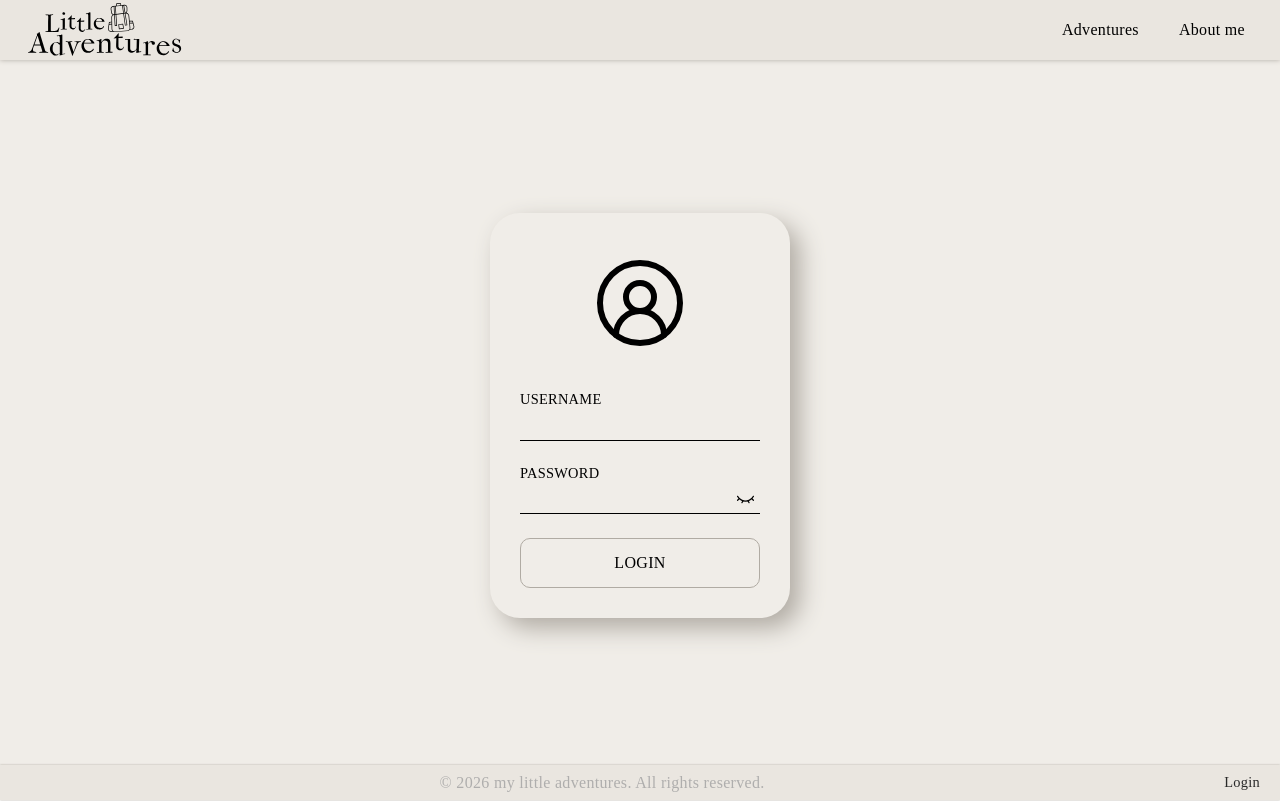
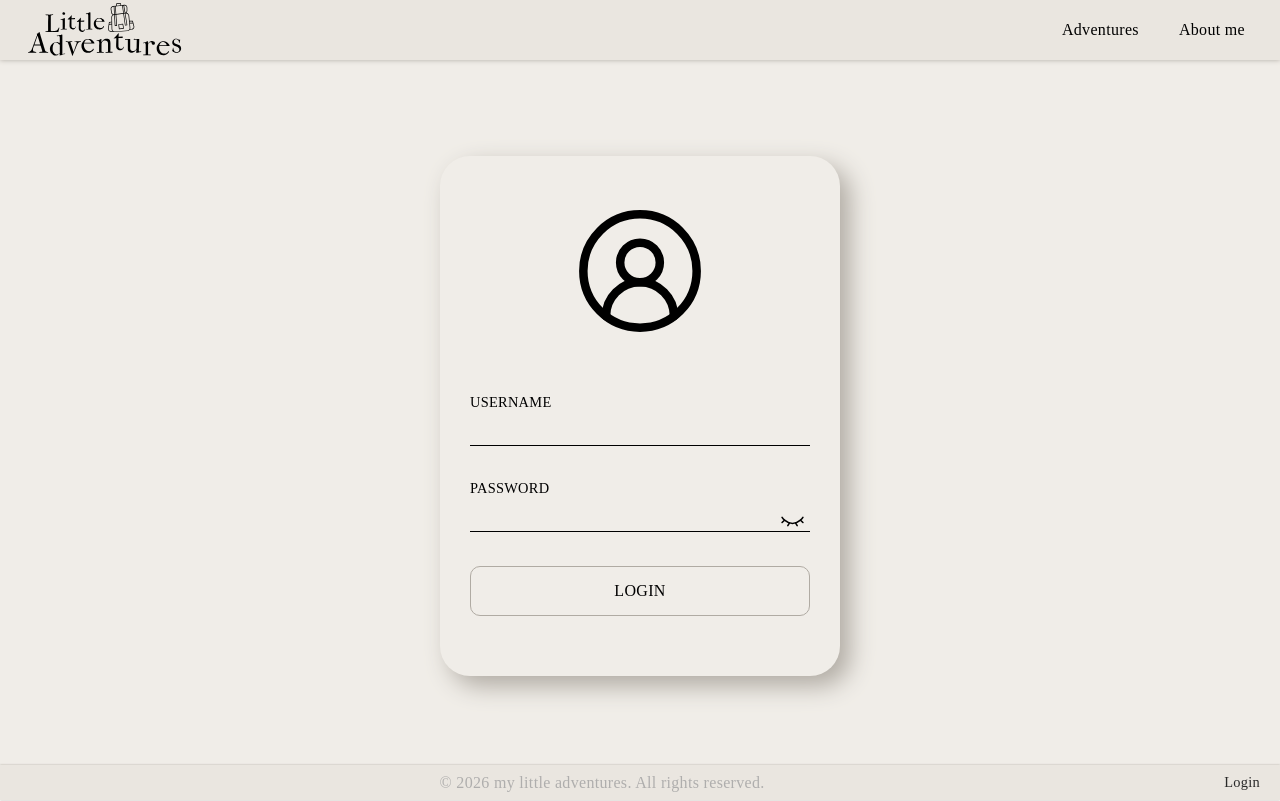
Before and after one commit to ayanomk/blog, a React app: page /admin/login in a window 1280 px wide. Built offline with nearby package versions, Linux system fonts and the light colour scheme; the HTML template or start-up script is replaced by a standard one; a web font is replaced by a local one.

Commit message:
Fix password view icon

```diff
--- a/src/pages/Login.css
+++ b/src/pages/Login.css
@@ -8,7 +8,7 @@
     align-items: center;
 }
 .loginPage .loginCard {
-    width: 25%;;
+    width: 400px;;
     min-width: 300px;
     aspect-ratio: 1 / 1.3;
     text-align: center;
@@ -44,8 +44,8 @@
 .loginPage .loginCard .passwordView img {
     position: absolute;
     right: 5px;
-    width: 8%;
-    top: -4px;
+    width: 25px;
+    top: -5px;
 }
 .loginPage .loginCard .passwordView img:hover {
     cursor: pointer;
```
